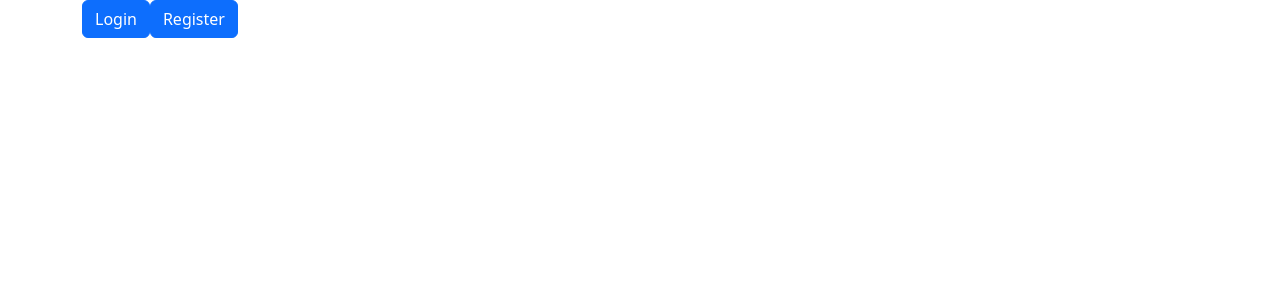
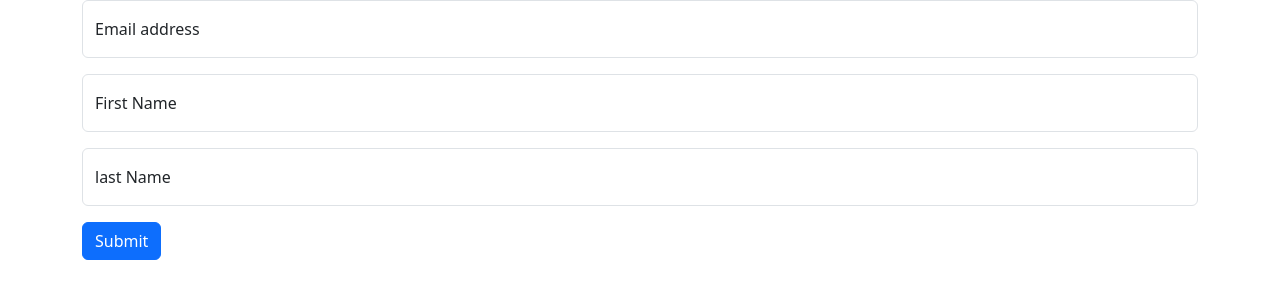
Before and after one commit to tharun-hanmandla/angular-space, an Angular app in the folder form-validations/: page / in a window 1280 px wide. Shown: the top 300 px of the page. Built offline with nearby package versions, Linux system fonts and the light colour scheme.

Commit message:
added reactive form for signup component

```diff
--- a/form-validations/src/app/app.component.html
+++ b/form-validations/src/app/app.component.html
@@ -1,7 +1,7 @@
 <div class="container">
 
 
-  <button type="submit" class="btn btn-primary" (click)="onClick('login')">Login</button>
+  <!-- <button type="submit" class="btn btn-primary" (click)="onClick('login')">Login</button>
   <button type="submit" class="btn btn-primary" (click)="onClick('register')">Register</button>
 
   <div *ngIf="buttonText=='login'">
@@ -9,5 +9,6 @@
   </div>
   <div *ngIf="buttonText=='register'">
     <app-registration-form></app-registration-form>
-  </div>
+  </div> -->
+  <app-signup-reactive></app-signup-reactive>
 </div>
--- a/form-validations/src/app/signup-reactive/signup-reactive.component.html
+++ b/form-validations/src/app/signup-reactive/signup-reactive.component.html
@@ -1,11 +1,24 @@
-<form>
+<form [formGroup]="form">
     <div class="form-floating mb-3">
-        <input type="email" class="form-control" id="floatingInput" placeholder="name@example.com">
+        <input type="email" required class="form-control" id="floatingInput" placeholder="name@example.com"
+            formControlName="email">
         <label for="floatingInput">Email address</label>
+        <!-- <div class="alert alert-danger " *ngIf="email.touched && !email.valid">Email is Required</div> -->
     </div>
-    <div class="form-floating">
-        <input type="password" class="form-control" id="floatingPassword" placeholder="Password">
-        <label for="floatingPassword">Password</label>
+
+    <div class="form-floating mb-3">
+        <input type="firstName" required class="form-control" id="floatingInput" placeholder="firstname"
+            formControlName="firstname">
+        <label for="floatingInput">First Name</label>
+        <!-- <div class="alert alert-danger " *ngIf="firstName.touched && !firstName.valid">First Name is Required</div> -->
     </div>
+
+    <div class="form-floating mb-3">
+        <input type="lastName" required class="form-control" id="floatingInput" placeholder="lastname"
+            formControlName="lastname">
+        <label for="floatingInput">last Name</label>
+        <!-- <div class="alert alert-danger " *ngIf="lastName.touched && !lastName.valid">Last Name is Required</div> -->
+    </div>
+
     <button type="submit" class="btn btn-primary">Submit</button>
 </form>
--- a/form-validations/src/app/signup-reactive/signup-reactive.component.ts
+++ b/form-validations/src/app/signup-reactive/signup-reactive.component.ts
@@ -1,4 +1,5 @@
 import { Component, OnInit } from '@angular/core';
+import { FormControl, FormGroup } from '@angular/forms';
 
 @Component({
   selector: 'app-signup-reactive',
@@ -7,6 +8,11 @@ import { Component, OnInit } from '@angular/core';
 })
 export class SignupReactiveComponent implements OnInit {
 
+  form = new FormGroup({
+    email: new FormControl(),
+    firstname: new FormControl(),
+    lastname: new FormControl()
+  })
   constructor() { }
 
   ngOnInit(): void {
```
Also changed, not shown: form-validations/src/app/app.module.ts (+5 -2 lines).
